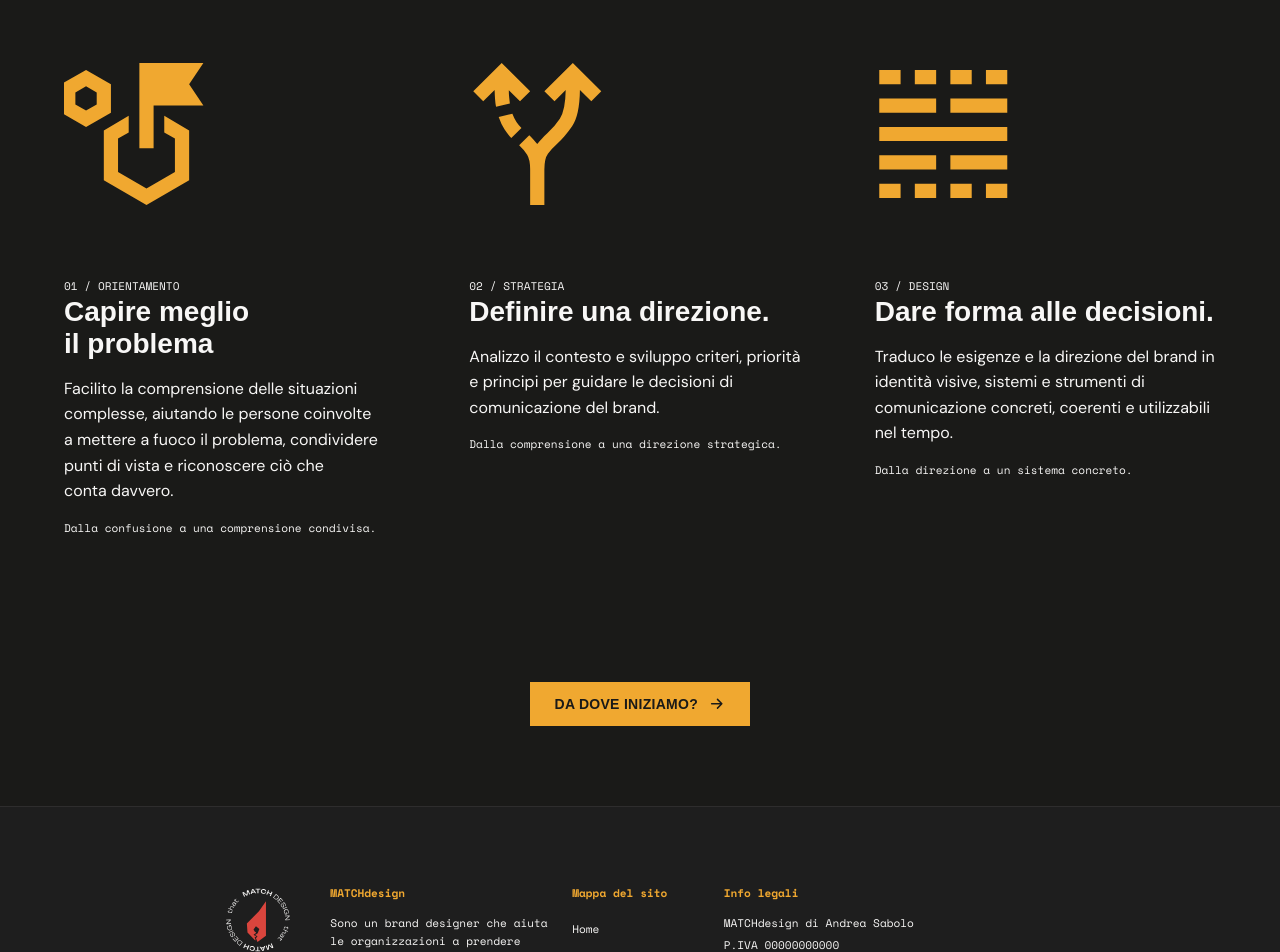
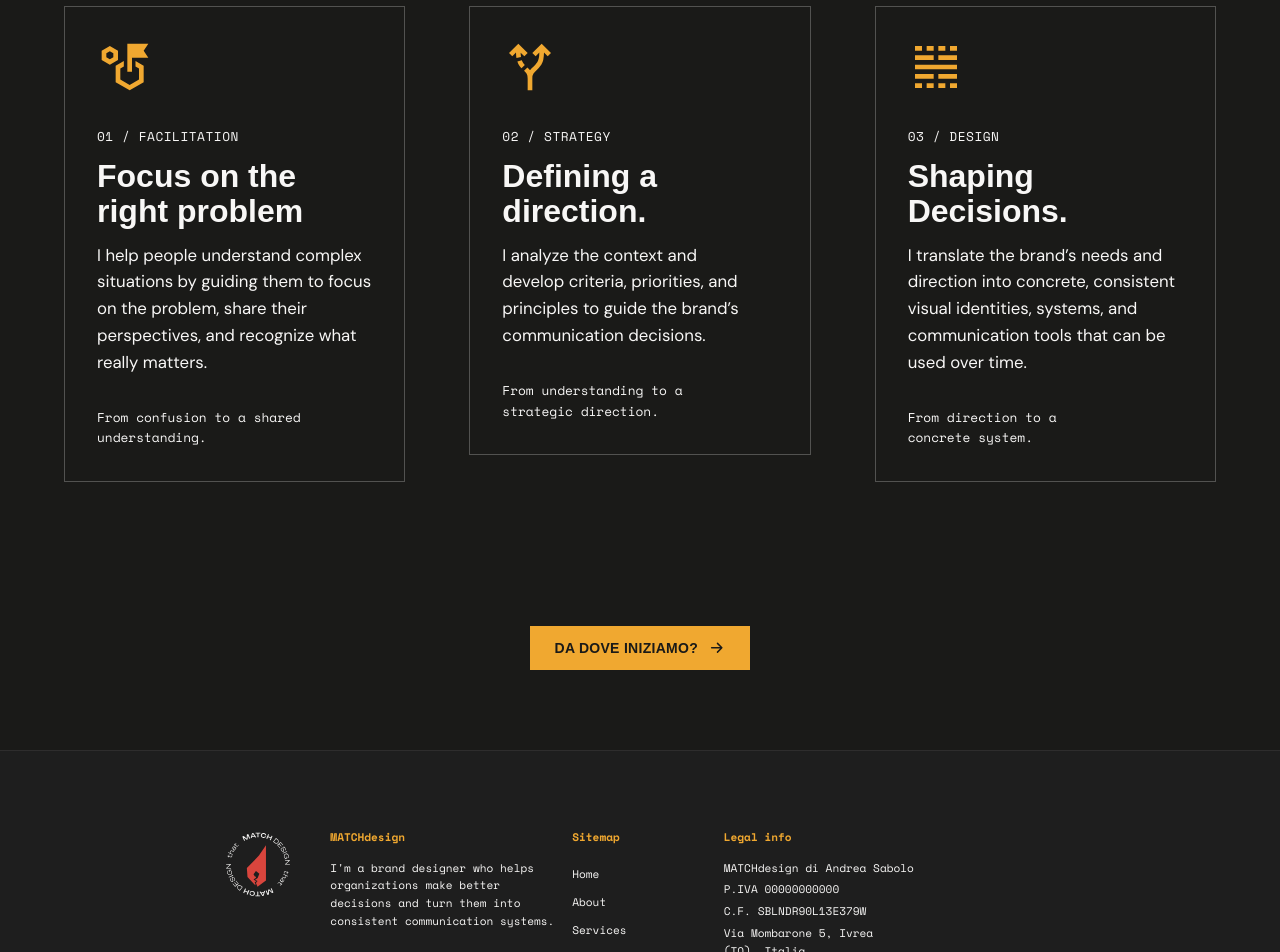
Before and after one commit to andy90d/matchdesign-site, a Next.js app: page /en/work-together in a window 1280 px wide. Shown: the part 1220-2172 px from the top of the page. Built offline with nearby package versions, Linux system fonts and the light colour scheme; a web font is replaced by a local one.

Commit message:
created cards

```diff
--- a/app/[locale]/work-together/page.tsx
+++ b/app/[locale]/work-together/page.tsx
@@ -2,17 +2,47 @@
 
 import type { Metadata } from "next";
 import ImageSection from "@/components/image-section/image-section"; // <- metti il percorso reale
-import Columns from "@/components/layout/Columns";
+import Card from "@/components/card/card";
+import OrientationIcon from "@/components/icons/orientation-icon";
+import StrategyIcon from "@/components/icons/strategy-icon";
+import DesignIcon from "@/components/icons/design-icon";
 import Button from "@/components/button/button";
 import ArrowRight from "@/components/icons/arrow-right";
-import ColumnVisual from "@/components/column-visual/column-visual";
+import Columns from "@/components/layout/Columns";
+import { getTranslations } from "next-intl/server";
 
 export const metadata: Metadata = {
   title: "Work together | MATCHdesign",
   description: "Scopri come possiamo lavorare insieme.", // sostituisci con il tuo testo
 };
 
-export default function WorkTogetherPage() {
+export default async function WorkTogetherPage() {
+  const t = await getTranslations("workTogether");
+
+  // ===== SEZIONE: DATI SERVIZI =====
+const services = [
+  {
+    icon: <OrientationIcon />,
+    eyebrow: t("OrientationCard.orientation-eyebrow"),
+    title: t("OrientationCard.orientation-title"),
+    text: t("OrientationCard.orientation-text"),
+    note: t("OrientationCard.orientation-note"),
+  },
+  {
+    icon: <StrategyIcon />,
+    eyebrow: t("StrategyCard.strategy-eyebrow"),
+    title: t("StrategyCard.strategy-title"),
+    text: t("StrategyCard.strategy-text"),
+    note: t("StrategyCard.strategy-note"),
+  },
+  {
+    icon: <DesignIcon />,
+    eyebrow: t("DesignCard.design-eyebrow"),
+    title: t("DesignCard.design-title"),
+    text: t("DesignCard.design-text"),
+    note: t("DesignCard.design-note"),
+  },
+];
   return (
     <div>
 
@@ -34,76 +64,21 @@ export default function WorkTogetherPage() {
 
 
 
-    <div className="container about-container mt-lg mb-sm">
-      <Columns id="servizi" columns={3}>
-
-        <section>
-          <ColumnVisual>
-          <svg viewBox="10 -25 200 150" fill="currentColor" preserveAspectRatio="xMinYMid meet">
-            <svg xmlns="http://www.w3.org/2000/svg"
-              height="100px"
-              viewBox="0 -960 960 960"
-              width="100px"
-              fill= "var(--color-accent)">
-                <path d="M220-520 80-600v-160l140-80 140 80v160l-140 80Zm0-92 60-34v-68l-60-34-60 34v68l60 34Zm440 123v-93l140 82v280L560-80 320-220v-280l140-82v93l-60 35v188l160 93 160-93v-188l-60-35Zm-140 89v-480h360l-80 120 80 120H600v240h-80Zm40 69ZM220-680Z"/>
-            </svg>
-          </svg>
-          </ColumnVisual>
-          <p className="micro">01 / ORIENTAMENTO</p>
-          <h3>Capire meglio il problema</h3>
-          <p>
-            Facilito la comprensione delle situazioni complesse,
-            aiutando le persone coinvolte a mettere a fuoco il problema,
-            condividere punti di vista e riconoscere ciò che conta davvero.
-          </p>
-          <p className="micro">Dalla confusione a una comprensione condivisa.</p>
-        </section>
-
-        <section>
-          <ColumnVisual>
-          <svg viewBox="10 -25 200 150" fill="currentColor" preserveAspectRatio="xMinYMid meet">
-            <svg xmlns="http://www.w3.org/2000/svg"
-            height="100px"
-            viewBox="0 -960 960 960"
-            width="100px"
-            fill="var(--color-accent)">
-              <path d="M440-80v-200q0-56-17-83t-45-53l57-57q12 11 23 23.5t22 26.5q14-19 28.5-33.5T538-485q38-35 69-81t33-161l-63 63-57-56 160-160 160 160-56 56-64-63q-2 143-44 203.5T592-425q-32 29-52 56.5T520-280v200h-80ZM248-633q-4-20-5.5-44t-2.5-50l-64 63-56-56 160-160 160 160-57 56-63-62q0 21 2 39.5t4 34.5l-78 19Zm86 176q-20-21-38.5-49T263-575l77-19q10 27 23 46t28 34l-57 57Z"/></svg>
-          </svg>
-          </ColumnVisual>
-          <p className="micro">02 / STRATEGIA</p>
-          <h3>Definire una direzione.</h3>
-          <p>
-            Analizzo il contesto e sviluppo criteri,
-            priorità e principi per guidare le decisioni
-            di comunicazione del brand.
-          </p>
-          <p className="micro">Dalla comprensione a una direzione strategica.</p>
-        </section>
-
-         <section>
-          <ColumnVisual>
-          <svg viewBox="10 -25 200 150" fill="currentColor" preserveAspectRatio="xMinYMid meet">
-            <svg xmlns="http://www.w3.org/2000/svg"
-            height="100px"
-            viewBox="0 -960 960 960"
-            width="100px"
-            fill="var(--color-accent)">
-              <path d="M120-120v-80h120v80H120Zm0-160v-80h320v80H120Zm0-160v-80h720v80H120Zm0-160v-80h320v80H120Zm0-160v-80h120v80H120Zm200 640v-80h120v80H320Zm0-640v-80h120v80H320Zm200 640v-80h120v80H520Zm0-160v-80h320v80H520Zm0-320v-80h320v80H520Zm0-160v-80h120v80H520Zm200 640v-80h120v80H720Zm0-640v-80h120v80H720Z"/>
-            </svg>
-          </svg>
-          </ColumnVisual>
-          <p className="micro">03 / DESIGN</p>
-          <h3>Dare forma alle decisioni.</h3>
-          <p>
-           Traduco le esigenze e la direzione del brand
-           in identità visive, sistemi e strumenti di comunicazione concreti,
-           coerenti e utilizzabili nel tempo.
-          </p>
-          <p className="micro">Dalla direzione a un sistema concreto.</p>
-        </section>
-
-      </Columns>
-    </div>
+    {/* ===== SEZIONE: SERVIZI (3 card) ===== */}
+<div className="container about-container mt-lg mb-sm">
+  <Columns id="servizi" columns={3}>
+    {services.map((service) => (
+      <Card
+        key={service.eyebrow}
+        icon={service.icon}
+        eyebrow={service.eyebrow}
+        title={service.title}
+        text={service.text}
+        note={service.note}
+      />
+    ))}
+  </Columns>
+</div>
 
     <section className="container button-center mt-sm mb-lg">
       <Button href="/contact" iconEnd={<ArrowRight />} className="mt-md">
--- /dev/null
+++ b/components/card/card.module.css
@@ -0,0 +1,63 @@
+/* ===== SEZIONE: CARD (stile base, sovrascrivibile via variabili) ===== */
+.card {
+  display: flex;
+  flex-direction: column;
+  gap: var(--card-gap, 2rem);
+  width: 100%;
+  max-width: var(--card-max-width, 28rem);
+  margin-inline: auto;
+  padding: var(--card-padding, 2rem);
+  background: var(--card-bg, var(--color-bg));
+  color: var(--card-text, var(--color-text));
+  border: var(--card-border-width, 1px) solid
+    var(--card-border-color, color-mix(in srgb, var(--color-text) 25%, transparent));
+  border-radius: var(--card-radius, 0);
+}
+
+.icon {
+  width: var(--card-icon-size, 56px);
+  height: var(--card-icon-size, 56px);
+  color: var(--card-accent, var(--color-accent));
+}
+
+.icon svg,
+.icon img {
+  width: 100%;
+  height: 100%;
+  display: block;
+}
+
+.body {
+  display: flex;
+  flex-direction: column;
+  gap: 0.75rem;
+}
+
+.eyebrow {
+  margin: 0;
+  font-family: var(--font-mono);
+  font-size: 0.8rem;
+  letter-spacing: 0.04em;
+  text-transform: uppercase;
+}
+
+.title {
+  margin: 0;
+  font-family: var(--font-display);
+  font-size: var(--card-title-size, clamp(1.5rem, 4vw, 2rem));
+  line-height: 1.1;
+}
+
+.text {
+  margin: 0;
+  font-family: var(--font-body);
+  font-size: 1.05rem;
+  line-height: 1.6;
+}
+
+.note {
+  margin: 0;
+  font-family: var(--font-mono);
+  font-size: 0.8rem;
+  color: var(--card-note, var(--card-text, var(--color-text)));
+}
--- /dev/null
+++ b/components/card/card.tsx
@@ -0,0 +1,43 @@
+// ===== SEZIONE: CARD (componente riutilizzabile) =====
+import type { ElementType, ReactNode } from "react";
+import styles from "./card.module.css";
+
+type CardProps = {
+  icon?: ReactNode;
+  eyebrow?: string;
+  title: string;
+  text: string;
+  note?: string;
+  headingLevel?: "h2" | "h3" | "h4";
+  className?: string;
+};
+
+export default function Card({
+  icon,
+  eyebrow,
+  title,
+  text,
+  note,
+  headingLevel = "h3",
+  className = "",
+}: CardProps) {
+  const Heading: ElementType = headingLevel;
+
+  return (
+    <article className={`${styles.card} ${className}`}>
+      {icon && (
+        <div className={styles.icon} aria-hidden="true">
+          {icon}
+        </div>
+      )}
+
+      <div className={styles.body}>
+        {eyebrow && <p className={styles.eyebrow}>{eyebrow}</p>}
+        <Heading className={styles.title}>{title}</Heading>
+        <p className={styles.text}>{text}</p>
+      </div>
+
+      {note && <p className={styles.note}>{note}</p>}
+    </article>
+  );
+}
--- a/components/footer/footer.tsx
+++ b/components/footer/footer.tsx
@@ -1,24 +1,22 @@
 // ============================================
 // FOOTER: import
 // ============================================
-import Link from "next/link";
-import {IubendaLinks} from "@/components/legal/Iubenda";
+import { useTranslations } from "next-intl";
+import { Link } from "@/i18n/navigation";
 import styles from "@/components/footer/footer.module.css";
 import Image from "next/image";
 import SafeIubendaLinks from "@/components/legal/SafeIubendaLinks";
 
+
 // ============================================
 // FOOTER: dati modificabili
 // ============================================
-const DESCRIPTION =
-  "Sono un brand designer che aiuta le organizzazioni a prendere decisioni migliori e trasformarle in sistemi di comunicazione coerenti.";
-
 const SITEMAP = [
-  { label: "Home", href: "/" },
-  { label: "About", href: "/about" },
-  { label: "Work together", href: "/work-together" },
-  { label: "Contact", href: "/contact" },
-  /*{ label: "Note legali", href: "/legal" },*/
+  { key: "home", href: "/" },
+  { key: "about", href: "/about" },
+  { key: "workTogether", href: "/work-together" },
+  { key: "contact", href: "/contact" },
+  /*{ key: "legal", href: "/legal" },*/
 ];
 
 const LEGAL_INFO = [
@@ -28,16 +26,23 @@ const LEGAL_INFO = [
   "Via Mombarone 5, Ivrea (TO), Italia",
 ];
 
+
+// ============================================
+// FOOTER: componente
+// ============================================
 export default function Footer() {
+  const t = useTranslations("Footer");
+
   return (
     <footer className={styles.footer}>
       <div className="container">
         <div className={styles.grid}>
+
           {/* Colonna 1: badge */}
           <div>
             <Image
               src="/assets/images/BadgeTextColorDarkBG.svg"
-              alt="Badge MATCHdesign"
+              alt={t("badgeAlt")}
               width={100}
               height={100}
               className={styles.badge}
@@ -47,16 +52,16 @@ export default function Footer() {
           {/* Colonna 2: descrizione */}
           <div>
             <h2 className={styles.title}>MATCHdesign</h2>
-            <p className={styles.description}>{DESCRIPTION}</p>
+            <p className={styles.description}>{t("description")}</p>
           </div>
 
           {/* Colonna 3: mappa del sito */}
-          <nav aria-label="Mappa del sito">
-            <h2 className={styles.title}>Mappa del sito</h2>
+          <nav aria-label={t("sitemapTitle")}>
+            <h2 className={styles.title}>{t("sitemapTitle")}</h2>
             <ul className={styles.list}>
               {SITEMAP.map((item) => (
                 <li key={item.href}>
-                  <Link href={item.href}>{item.label}</Link>
+                  <Link href={item.href}>{t(item.key)}</Link>
                 </li>
               ))}
             </ul>
@@ -64,22 +69,23 @@ export default function Footer() {
 
           {/* Colonna 4: informazioni legali e Privacy */}
           <div className={styles.info}>
-            <h2 className={styles.title}>Info legali</h2>
+            <h2 className={styles.title}>{t("legalTitle")}</h2>
             {LEGAL_INFO.map((line) => (
               <p key={line} className="micro">
                 {line}
               </p>
             ))}
 
-            <h2 className={styles.title}>Privacy</h2>
+            <h2 className={styles.title}>{t("privacyTitle")}</h2>
             <SafeIubendaLinks />
           </div>
+
         </div>
 
         {/* Copyright */}
         <div className={styles.legal}>
           <p className="micro">
-            © {new Date().getFullYear()} MATCHdesign. Tutti i diritti riservati.
+            {t("copyright", { year: new Date().getFullYear() })}
           </p>
         </div>
       </div>
--- /dev/null
+++ b/components/icons/design-icon.tsx
@@ -0,0 +1,8 @@
+// ===== SEZIONE: ICONA DESIGN =====
+export default function DesignIcon() {
+  return (
+    <svg viewBox="0 -960 960 960" fill="currentColor" xmlns="http://www.w3.org/2000/svg">
+      <path d="M120-120v-80h120v80H120Zm0-160v-80h320v80H120Zm0-160v-80h720v80H120Zm0-160v-80h320v80H120Zm0-160v-80h120v80H120Zm200 640v-80h120v80H320Zm0-640v-80h120v80H320Zm200 640v-80h120v80H520Zm0-160v-80h320v80H520Zm0-320v-80h320v80H520Zm0-160v-80h120v80H520Zm200 640v-80h120v80H720Zm0-640v-80h120v80H720Z" />
+    </svg>
+  );
+}
--- /dev/null
+++ b/components/icons/orientation-icon.tsx
@@ -0,0 +1,8 @@
+// ===== SEZIONE: ICONA ORIENTAMENTO =====
+export default function OrientationIcon() {
+  return (
+    <svg viewBox="0 -960 960 960" fill="currentColor" xmlns="http://www.w3.org/2000/svg">
+      <path d="M220-520 80-600v-160l140-80 140 80v160l-140 80Zm0-92 60-34v-68l-60-34-60 34v68l60 34Zm440 123v-93l140 82v280L560-80 320-220v-280l140-82v93l-60 35v188l160 93 160-93v-188l-60-35Zm-140 89v-480h360l-80 120 80 120H600v240h-80Zm40 69ZM220-680Z" />
+    </svg>
+  );
+}
--- /dev/null
+++ b/components/icons/strategy-icon.tsx
@@ -0,0 +1,8 @@
+// ===== SEZIONE: ICONA STRATEGIA =====
+export default function StrategyIcon() {
+  return (
+    <svg viewBox="0 -960 960 960" fill="currentColor" xmlns="http://www.w3.org/2000/svg">
+      <path d="M440-80v-200q0-56-17-83t-45-53l57-57q12 11 23 23.5t22 26.5q14-19 28.5-33.5T538-485q38-35 69-81t33-161l-63 63-57-56 160-160 160 160-56 56-64-63q-2 143-44 203.5T592-425q-32 29-52 56.5T520-280v200h-80ZM248-633q-4-20-5.5-44t-2.5-50l-64 63-56-56 160-160 160 160-57 56-63-62q0 21 2 39.5t4 34.5l-78 19Zm86 176q-20-21-38.5-49T263-575l77-19q10 27 23 46t28 34l-57 57Z" />
+    </svg>
+  );
+}
--- a/languages/en.json
+++ b/languages/en.json
@@ -7,6 +7,19 @@
     "menu": "Menu",
     "close": "Close",
     "navLabel": "Main navigation"
+  },
+
+  "Footer": {
+    "badgeAlt": "MATCHdesign badge",
+    "description": "I'm a brand designer who helps organizations make better decisions and turn them into consistent communication systems.",
+    "sitemapTitle": "Sitemap",
+    "home": "Home",
+    "about": "About",
+    "workTogether": "Services",
+    "contact": "Contact",
+    "legalTitle": "Legal info",
+    "privacyTitle": "Privacy",
+    "copyright": "© {year} MATCHdesign. All rights reserved."
   },
 
   "Metadata": {
@@ -31,7 +44,7 @@
       "cta": "Let's talk about your brand"
     },
     "quote": {
-    "text": "“Before tackling a challenge, I believe it's important to have a clear view of the problem and of the possible solutions.”",
+      "text": "Before tackling a challenge, I believe it's important to have a clear view of the problem and of the possible solutions.",
       "cta": "About me"
     },
     "questions": {
@@ -49,5 +62,26 @@
     "form": {
       "title": "We don't start from design. We start from questions."
     }
+  },
+
+  "workTogether": {
+    "OrientationCard": {
+      "orientation-eyebrow": "01 / FACILITATION",
+      "orientation-title": "Focus on the right problem",
+      "orientation-text": "I help people understand complex situations by guiding them to focus on the problem, share their perspectives, and recognize what really matters.",
+      "orientation-note": "From confusion to a shared understanding."
+    },
+    "StrategyCard": {
+      "strategy-eyebrow": "02 / STRATEGY",
+      "strategy-title": "Defining a direction.",
+      "strategy-text": "I analyze the context and develop criteria, priorities, and principles to guide the brand’s communication decisions.",
+      "strategy-note": "From understanding to a strategic direction."
+    },
+    "DesignCard": {
+      "design-eyebrow": "03 / DESIGN",
+      "design-title": "Shaping Decisions.",
+      "design-text": "I translate the brand’s needs and direction into concrete, consistent visual identities, systems, and communication tools that can be used over time.",
+      "design-note": "From direction to a concrete system."
     }
   }
+}
--- a/languages/it.json
+++ b/languages/it.json
@@ -8,6 +8,20 @@
   "close": "Chiudi",
   "navLabel": "Navigazione principale"
 },
+
+"Footer": {
+  "badgeAlt": "Badge MATCHdesign",
+  "description": "Sono un brand designer che aiuta le organizzazioni a prendere decisioni migliori e trasformarle in sistemi di comunicazione coerenti.",
+  "sitemapTitle": "Mappa del sito",
+  "home": "Home",
+  "about": "Studio",
+  "workTogether": "Servizi",
+  "contact": "Contatti",
+  "legalTitle": "Info legali",
+  "privacyTitle": "Privacy",
+  "copyright": "© {year} MATCHdesign. Tutti i diritti riservati."
+},
+
 
 "Metadata": {
   "title": "Sistemi di Brand Identity per Founder e Professionisti",
@@ -49,5 +63,28 @@
   "form": {
     "title": "Non partiamo dal design. Partiamo dalle domande."
   }
+},
+
+"workTogether":{
+  "OrientationCard":{
+  "orientation-eyebrow":"01 / ORIENTAMENTO",
+  "orientation-title":"Capire meglio il problema",
+  "orientation-text":"Facilito la comprensione delle situazioni complesse, aiutando le persone coinvolte a mettere a fuoco il problema, condividere punti di vista e riconoscere ciò che conta davvero.",
+  "orientation-note":"Dalla confusione a una comprensione condivisa."
+},
+
+"StrategyCard":{
+    "strategy-eyebrow": "02 / STRATEGIA",
+    "strategy-title": "Definire una direzione.",
+    "strategy-text": "Analizzo il contesto e sviluppo criteri, priorità e principi per guidare le decisioni di comunicazione del brand.",
+    "strategy-note": "Dalla comprensione a una direzione strategica."
+},
+
+    "DesignCard": {
+    "design-eyebrow": "03 / DESIGN",
+    "design-title": "Dare forma alle decisioni.",
+    "design-text": "Traduco le esigenze e la direzione del brand in identità visive, sistemi e strumenti di comunicazione concreti, coerenti e utilizzabili nel tempo.",
+    "design-note": "Dalla direzione a un sistema concreto."
+  }
 }
 }
```
Also changed, not shown: components/layout/Columns.module.css (+7 -0 lines). Lines whose indentation alone changed are shown as unchanged.
